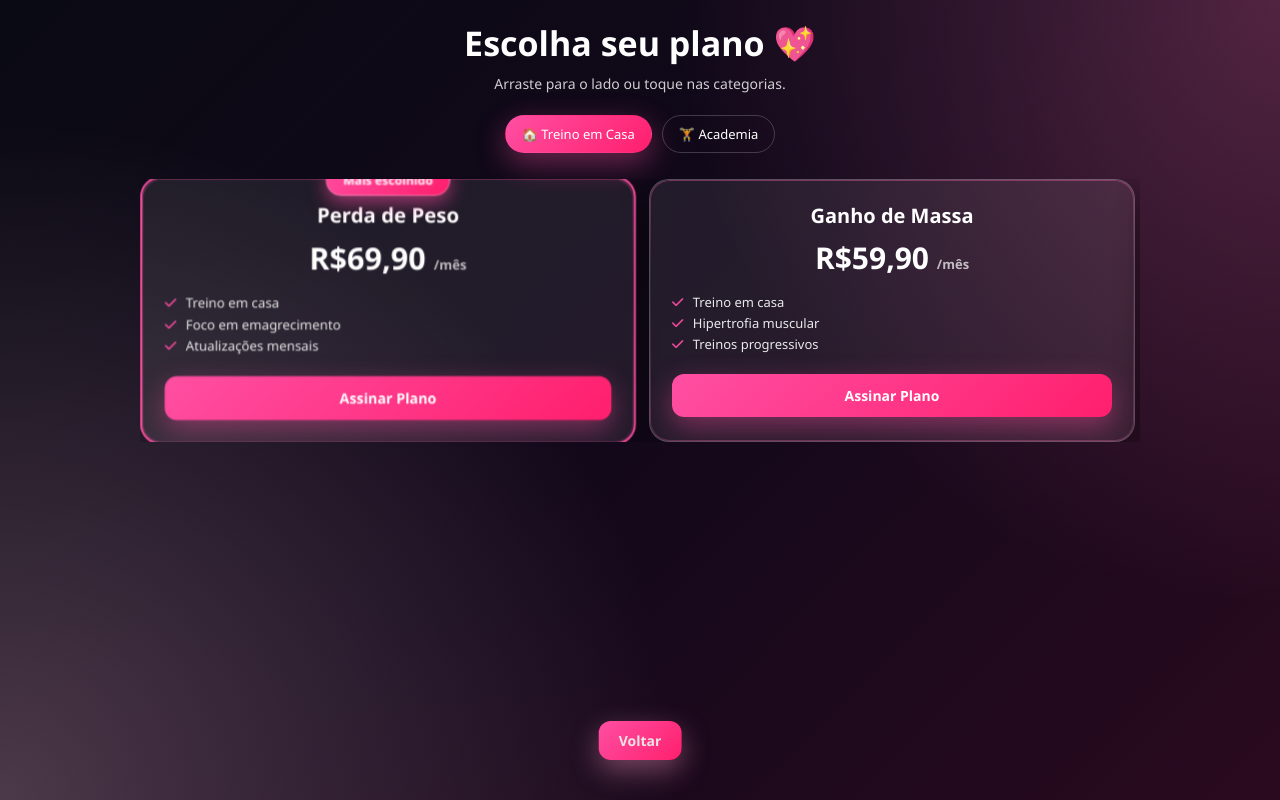
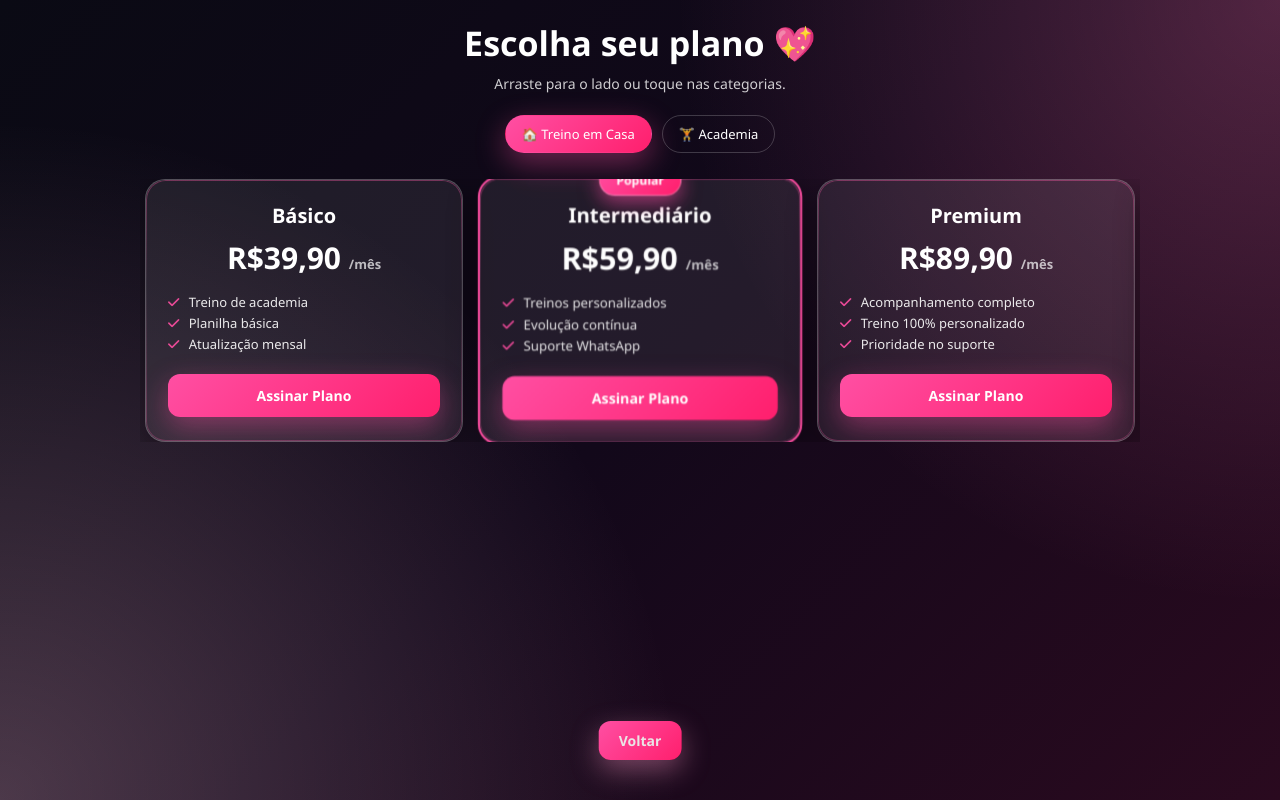
Before and after one commit to ruhtrazinid/jessicapersonal, a plain HTML site: page planos.html in a window 1280 px wide. Drawn offline with Linux system fonts and the light colour scheme.

Commit message:
atualização planos

```diff
--- a/planos.html
+++ b/planos.html
@@ -276,29 +276,42 @@ h1 {
       <!-- TREINO EM CASA -->
       <div class="plans">
 
+        <div class="plan-card">
+          <h2 class="plan-title">Básico</h2>
+          <div class="price">R$39,90 <span>/mês</span></div>
+          <div class="features">
+            <p><i class="fa-solid fa-check"></i> Treino de academia</p>
+            <p><i class="fa-solid fa-check"></i> Planilha básica</p>
+            <p><i class="fa-solid fa-check"></i> Atualização mensal</p>
+          </div>
+          <button class="btn secondary" onclick="window.location.href='pagamento-basico.html'">
+            Assinar Plano
+          </button>
+        </div>
+
         <div class="plan-card featured">
-          <div class="badge">Mais escolhido</div>
-          <h2 class="plan-title">Perda de Peso</h2>
-          <div class="price">R$69,90 <span>/mês</span></div>
+          <div class="badge">Popular</div>
+          <h2 class="plan-title">Intermediário</h2>
+          <div class="price">R$59,90 <span>/mês</span></div>
           <div class="features">
-            <p><i class="fa-solid fa-check"></i> Treino em casa</p>
-            <p><i class="fa-solid fa-check"></i> Foco em emagrecimento</p>
-            <p><i class="fa-solid fa-check"></i> Atualizações mensais</p>
+            <p><i class="fa-solid fa-check"></i> Treinos personalizados</p>
+            <p><i class="fa-solid fa-check"></i> Evolução contínua</p>
+            <p><i class="fa-solid fa-check"></i> Suporte WhatsApp</p>
           </div>
-          <button class="btn" onclick="window.location.href='pagamento-peso.html'">
+          <button class="btn" onclick="window.location.href='pagamento-intermediario.html'">
             Assinar Plano
           </button>
         </div>
 
         <div class="plan-card">
-          <h2 class="plan-title">Ganho de Massa</h2>
-          <div class="price">R$59,90 <span>/mês</span></div>
+          <h2 class="plan-title">Premium</h2>
+          <div class="price">R$89,90 <span>/mês</span></div>
           <div class="features">
-            <p><i class="fa-solid fa-check"></i> Treino em casa</p>
-            <p><i class="fa-solid fa-check"></i> Hipertrofia muscular</p>
-            <p><i class="fa-solid fa-check"></i> Treinos progressivos</p>
+            <p><i class="fa-solid fa-check"></i> Acompanhamento completo</p>
+            <p><i class="fa-solid fa-check"></i> Treino 100% personalizado</p>
+            <p><i class="fa-solid fa-check"></i> Prioridade no suporte</p>
           </div>
-          <button class="btn secondary" onclick="window.location.href='pagamento-massa.html'">
+          <button class="btn secondary" onclick="window.location.href='pagamento-premium.html'">
             Assinar Plano
           </button>
         </div>
```
